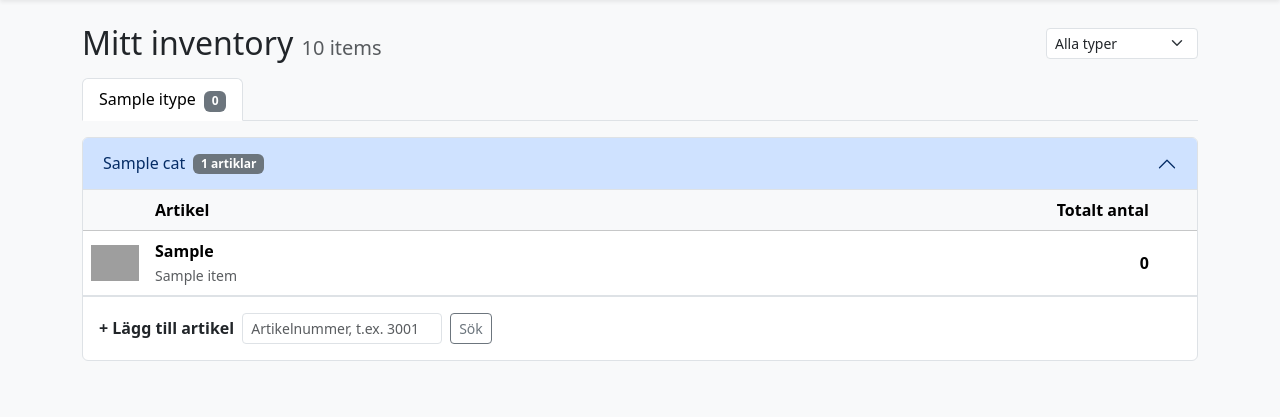
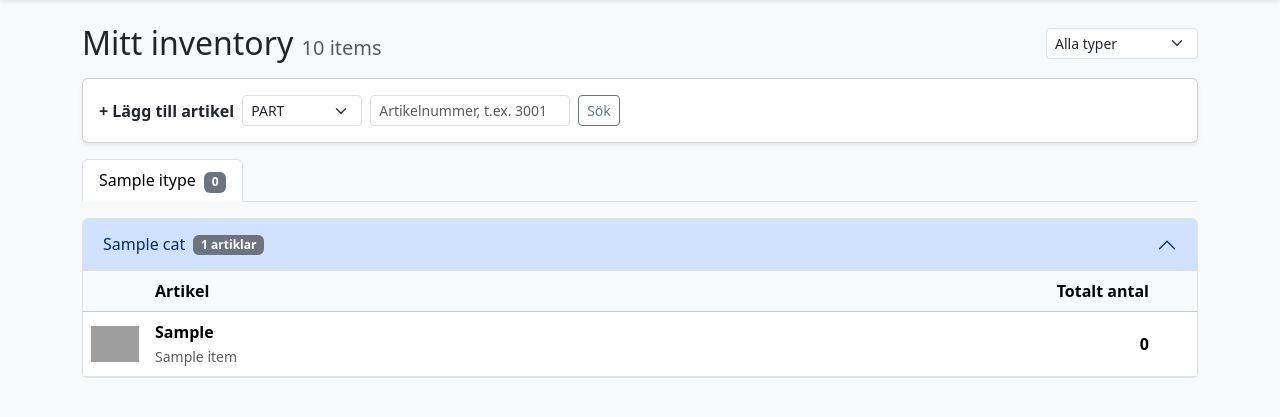
Before and after one commit to magnusrysjo/bricklink, a Flask app: template flask_app/templates/index.html in a window 1280 px wide. Shown: the part 57-474 px from the top of the page. Run offline with Flask 3, Linux system fonts and the light colour scheme; the template is opened without the code that fills it: most values are stand-ins (such as "Sample title", 1, 10 or a date in 2020); grey boxes are pictures that could not be loaded.

Commit message:
Flytta artikelsökning till en gemensam ruta ovanför accordions

```diff
--- a/flask_app/templates/index.html
+++ b/flask_app/templates/index.html
@@ -37,6 +37,38 @@
 {% elif not grouped %}
   <p class="text-muted">Inga items hittades.</p>
 {% else %}
+
+{# Lägg till artikel #}
+<div class="add-article-section card mb-3 p-3 shadow-sm">
+  <div class="d-flex align-items-center gap-2 flex-wrap">
+    <strong style="white-space:nowrap">+ Lägg till artikel</strong>
+    <select class="form-select form-select-sm new-item-type" style="max-width:120px">
+      {% for t in ["PART","SET","MINIFIG","BOOK","GEAR","CATALOG","INSTRUCTION","UNSORTED_LOT","ORIGINAL_BOX"] %}
+        <option value="{{ t }}">{{ t }}</option>
+      {% endfor %}
+    </select>
+    <input type="text" class="form-control form-control-sm new-item-no" placeholder="Artikelnummer, t.ex. 3001" style="max-width:200px">
+    <button class="btn btn-sm btn-outline-secondary search-item-btn">Sök</button>
+    <span class="item-lookup-status text-muted" style="font-size:0.85rem"></span>
+  </div>
+  <div class="add-article-fields mt-2" style="display:none">
+    <div class="d-flex align-items-center gap-2 flex-wrap">
+      <span class="found-item-name fw-bold text-success" style="min-width:180px"></span>
+      <select class="form-select form-select-sm new-article-color" style="max-width:180px">
+        <option value="">Välj färg…</option>
+      </select>
+      <input type="number" class="form-control form-control-sm new-article-qty" value="1" min="1" style="max-width:80px; display:none">
+      <input type="text" class="form-control form-control-sm new-article-price" placeholder="Pris" style="max-width:90px; display:none">
+      <select class="form-select form-select-sm new-article-condition" style="max-width:110px; display:none">
+        <option value="N">Ny</option>
+        <option value="U">Begagnad</option>
+      </select>
+      <input type="text" class="form-control form-control-sm new-article-remarks" placeholder="Anmärkning" style="max-width:130px; display:none">
+      <button class="btn btn-sm btn-success save-new-article" style="display:none">Spara</button>
+      <span class="new-article-status" style="font-size:0.85rem"></span>
+    </div>
+  </div>
+</div>
 
 <ul class="nav nav-tabs mb-3" id="typeTabs" role="tablist">
   {% for itype, categories in grouped.items() %}
@@ -198,33 +230,6 @@
               </tbody>
             </table>
 
-            {# Lägg till artikel #}
-            <div class="add-article-section p-3 border-top" data-item-type="{{ itype }}">
-              <div class="d-flex align-items-center gap-2 flex-wrap">
-                <strong style="white-space:nowrap">+ Lägg till artikel</strong>
-                <input type="text" class="form-control form-control-sm new-item-no" placeholder="Artikelnummer, t.ex. 3001" style="max-width:200px">
-                <button class="btn btn-sm btn-outline-secondary search-item-btn">Sök</button>
-                <span class="item-lookup-status text-muted" style="font-size:0.85rem"></span>
-              </div>
-              <div class="add-article-fields mt-2" style="display:none">
-                <div class="d-flex align-items-center gap-2 flex-wrap">
-                  <span class="found-item-name fw-bold text-success" style="min-width:180px"></span>
-                  <select class="form-select form-select-sm new-article-color" style="max-width:180px">
-                    <option value="">Välj färg…</option>
-                  </select>
-                  <input type="number" class="form-control form-control-sm new-article-qty" value="1" min="1" style="max-width:80px; display:none">
-                  <input type="text" class="form-control form-control-sm new-article-price" placeholder="Pris" style="max-width:90px; display:none">
-                  <select class="form-select form-select-sm new-article-condition" style="max-width:110px; display:none">
-                    <option value="N">Ny</option>
-                    <option value="U">Begagnad</option>
-                  </select>
-                  <input type="text" class="form-control form-control-sm new-article-remarks" placeholder="Anmärkning" style="max-width:130px; display:none">
-                  <button class="btn btn-sm btn-success save-new-article" style="display:none">Spara</button>
-                  <span class="new-article-status" style="font-size:0.85rem"></span>
-                </div>
-              </div>
-            </div>
-
           </div>
         </div>
       </div>
@@ -316,7 +321,7 @@ document.addEventListener('show.bs.collapse', (e) => {
 // Artikelsökning — sök-knapp eller Enter
 async function searchItem(section) {
   const itemNo = section.querySelector('.new-item-no').value.trim();
-  const itemType = section.dataset.itemType;
+  const itemType = section.querySelector('.new-item-type').value;
   const status = section.querySelector('.item-lookup-status');
   const fields = section.querySelector('.add-article-fields');
   if (!itemNo) return;
@@ -385,7 +390,7 @@ document.addEventListener('change', async (e) => {
   if (!remarksInput.value) remarksInput.value = new Date().toISOString().slice(0, 10);
 
   const itemNo = section.dataset.foundItemNo;
-  const itemType = section.dataset.itemType;
+  const itemType = section.querySelector('.new-item-type').value;
   const colorId = colorSel.value;
   const condition = section.querySelector('.new-article-condition').value;
 
@@ -408,7 +413,7 @@ document.addEventListener('click', async (e) => {
   const status = section.querySelector('.new-article-status');
   const body = {
     item_no: section.dataset.foundItemNo,
-    item_type: section.dataset.itemType,
+    item_type: section.querySelector('.new-item-type').value,
     color_id: section.querySelector('.new-article-color').value,
     quantity: section.querySelector('.new-article-qty').value,
     unit_price: section.querySelector('.new-article-price').value,
```
